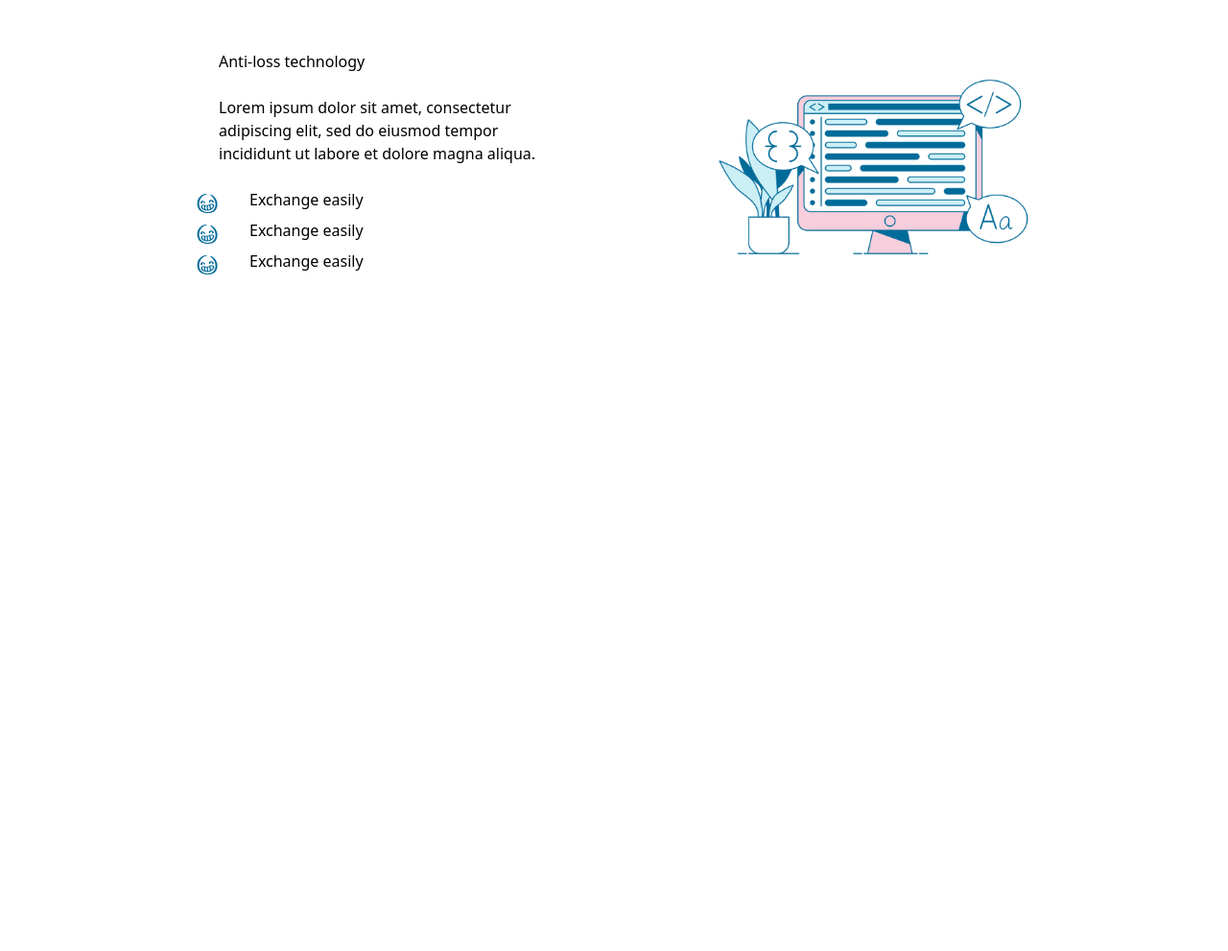
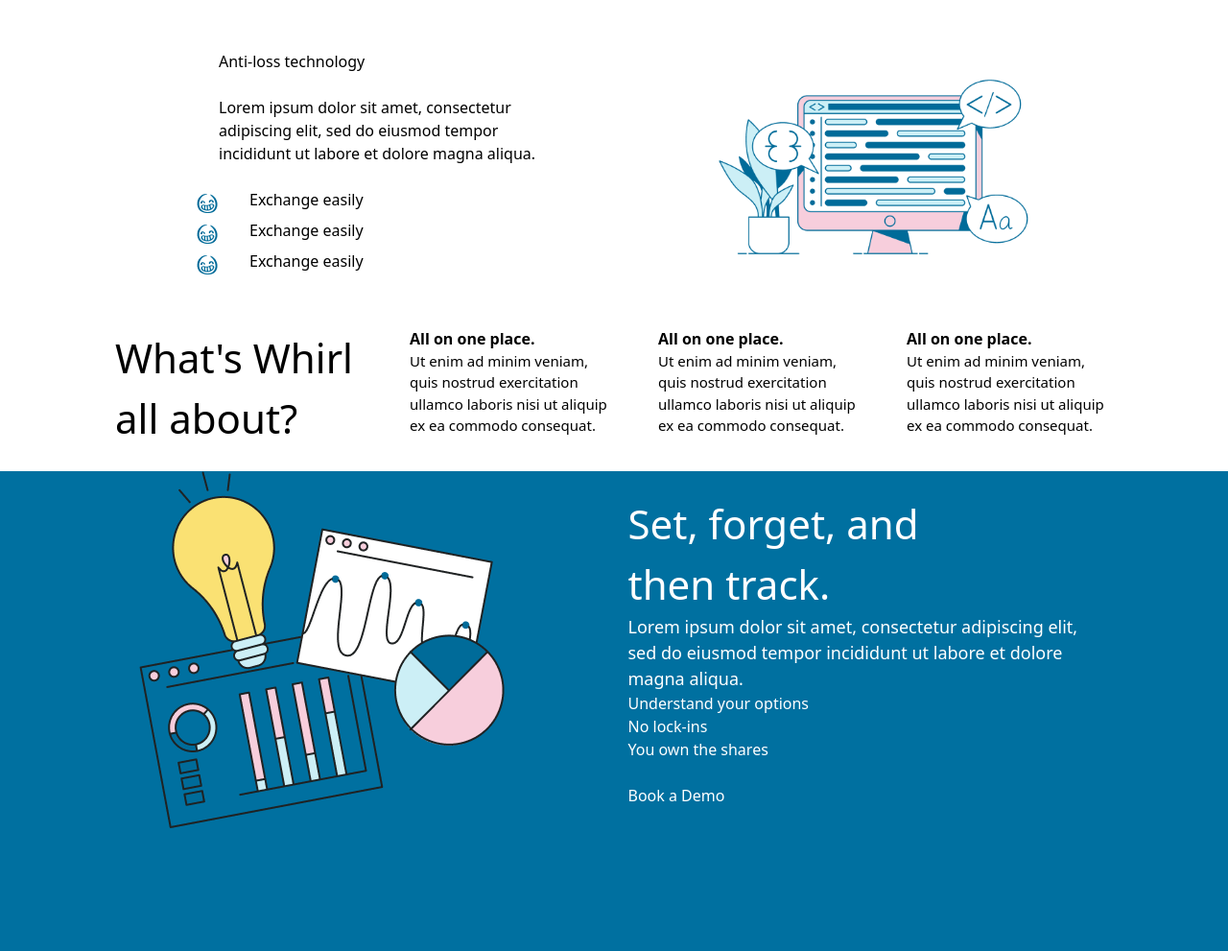
Before and after one commit to yosinalee/home_task5, a website: page src/index.html in a window 1280 px wide. Shown: the part 1246-2237 px from the top of the page at 96% size. Before the commit the page ends 1587 px from the top, so only its background shows below. Drawn offline with Linux system fonts and the light colour scheme.

Commit message:
sections3

```diff
--- a/src/index.html
+++ b/src/index.html
@@ -129,5 +129,48 @@
       <img src="./IMAGE (51).png" alt="">
     </div>
    </div>
+    <div class=" md:flex md:justify-center md:gap-11">
+      <div class="w-[263px] text-[42px]">
+        <p>What's Whirl</p>
+        <p>all about?</p>
+      </div>
+      <div>
+        <b>All on one place.</b>
+        <p class="w-[215px] text-[15px]">Ut enim ad minim veniam, quis nostrud exercitation ullamco laboris nisi ut aliquip ex ea commodo consequat.</p>
+      </div>
+      <div>
+        <b>All on one place.</b>
+        <p class="w-[215px] text-[15px]">Ut enim ad minim veniam, quis nostrud exercitation ullamco laboris nisi ut aliquip ex ea commodo consequat.</p>
+      </div>
+      <div>
+        <b>All on one place.</b>
+        <p class="w-[215px] text-[15px]">Ut enim ad minim veniam, quis nostrud exercitation ullamco laboris nisi ut aliquip ex ea commodo consequat.</p>
+      </div>
+    </div><br>
+    <div class="bg-[#0070A0] md:h-[500px] h-[800px] text-white ">
+      <div class="md:flex md:justify-center md:items-center md:text-white md:gap-32">
+        <div>
+          <img src="./IMAGE (52).png" alt="">
+        </div>
+        <div>
+          <p class="w-[403px] text-[42px]">Set, forget, and then track.</p>
+          <p class="w-[481px] text-[18px]">Lorem ipsum dolor sit amet, consectetur adipiscing elit, sed do eiusmod tempor incididunt ut labore et dolore magna aliqua.</p>
+        <p>Understand your options</p>
+        <p>No lock-ins</p>
+        <p>You own the shares</p>
+        <br>
+        <p>Book a Demo</p>
+        </div>
+      </div>
+
+    </div>
+
+
+
+
+
+
+
+
 </body>
 </html>
```
Also changed, not shown: src/IMAGE (52).png (added), src/output.css.
